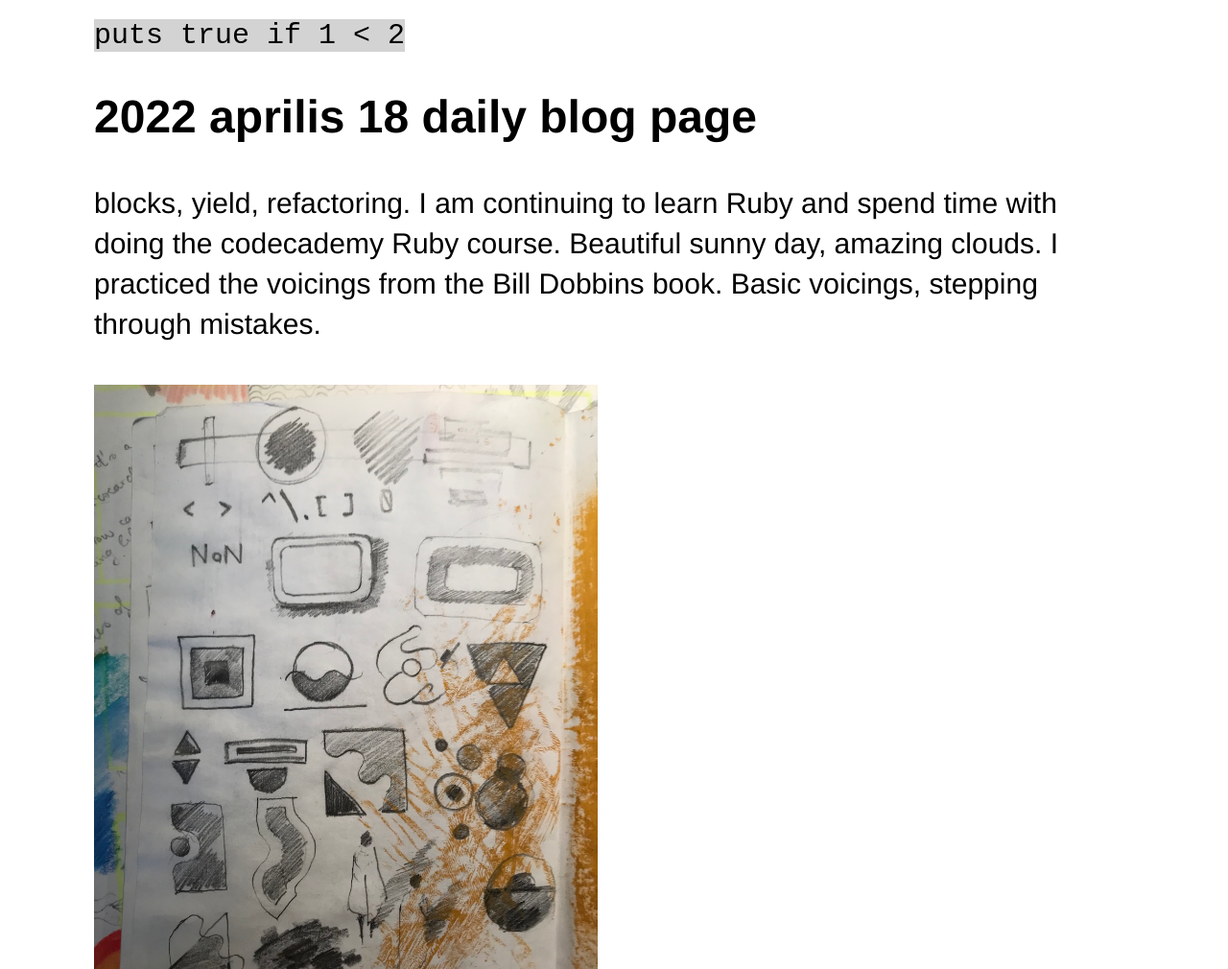
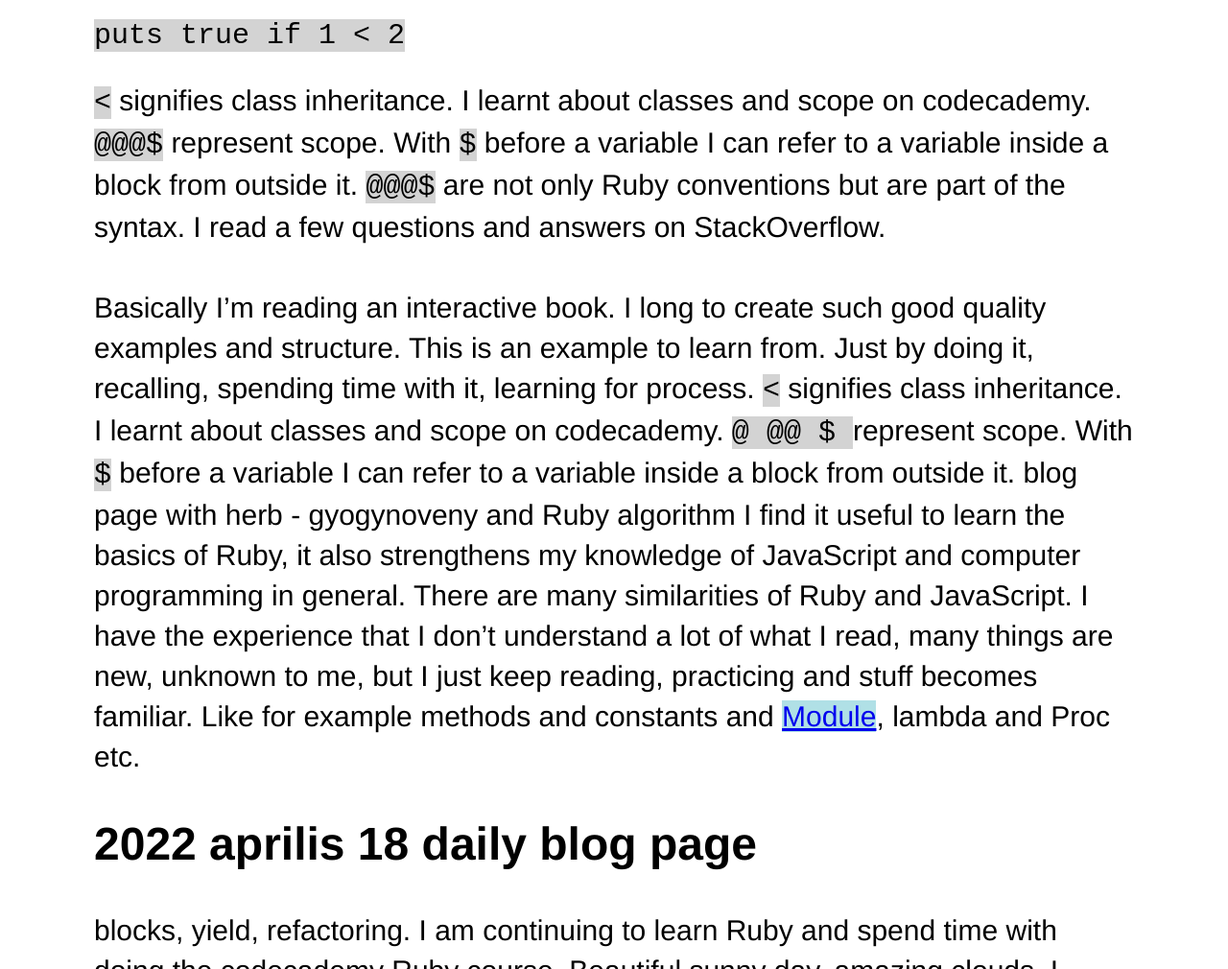
Before and after one commit to attilavajdaxyz/sturdy-spoon, a plain HTML site: page index.html in a window 1280 px wide. Shown: the part 1240-2250 px from the top of the page at 96% size. Drawn offline with Linux system fonts and the light colour scheme.

Commit message:
updated blog entry 😌

```diff
--- a/index.html
+++ b/index.html
@@ -30,6 +30,13 @@
 
     <p>Can be written as:</p>
     <code>puts true if 1 < 2</code>
+    <p><code><</code> signifies class inheritance. I learnt about classes and scope on codecademy. <code>@</code><code>@@</code><code>$</code> represent scope. With <code>$</code> before a variable I can refer to a variable inside a block from outside it. <code>@</code><code>@@</code><code>$</code> are not only Ruby conventions but are part of the syntax. I read a few questions and answers on StackOverflow.</p>
+    <p> Basically I’m reading an interactive book. I long to create such good quality examples and structure. This is an example to learn from. Just by doing it, recalling, spending time with it, learning for process.
+    <code><</code> signifies class inheritance. I learnt about classes and scope on codecademy. <code>@ </code><code>@@ </code><code>$ </code> represent scope. With <code>$</code> before a variable I can refer to a variable inside a block from outside it.
+    blog page with herb - gyogynoveny and Ruby algorithm
+    I find it useful to learn the basics of Ruby, it also strengthens my knowledge of JavaScript and computer programming in general. There are many similarities of Ruby and JavaScript.
+    I have the experience that I don’t understand a lot of what I read, many things are new, unknown to me, but I just keep reading, practicing and stuff becomes familiar. Like for example methods and constants and <a href="https://ruby-doc.org/core-2.5.0/Module.html">Module</a>, lambda and Proc etc.</p>
+
 
 
     <!-- to look this up, I can work on clarifying the descriptions towards understanding -->
```
